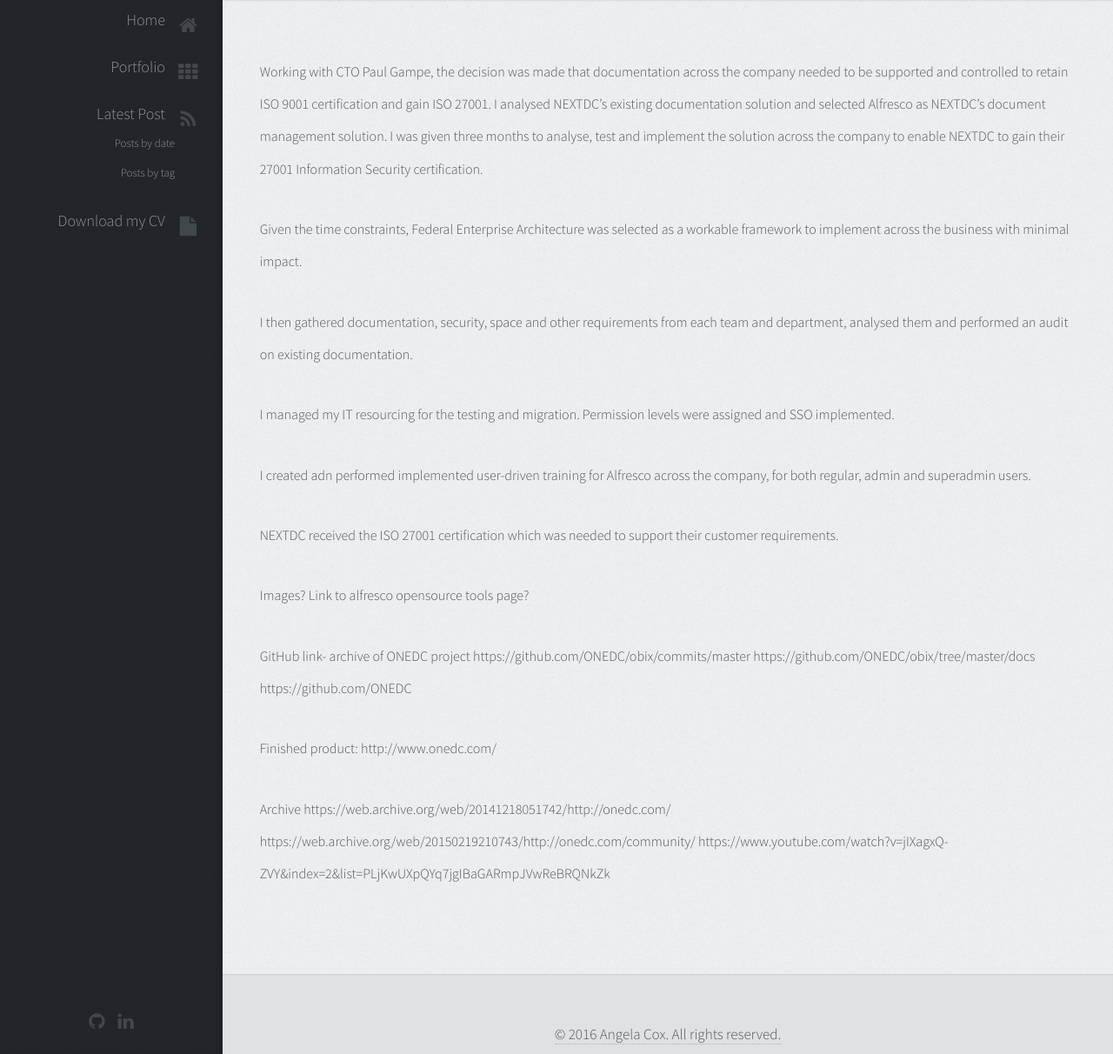
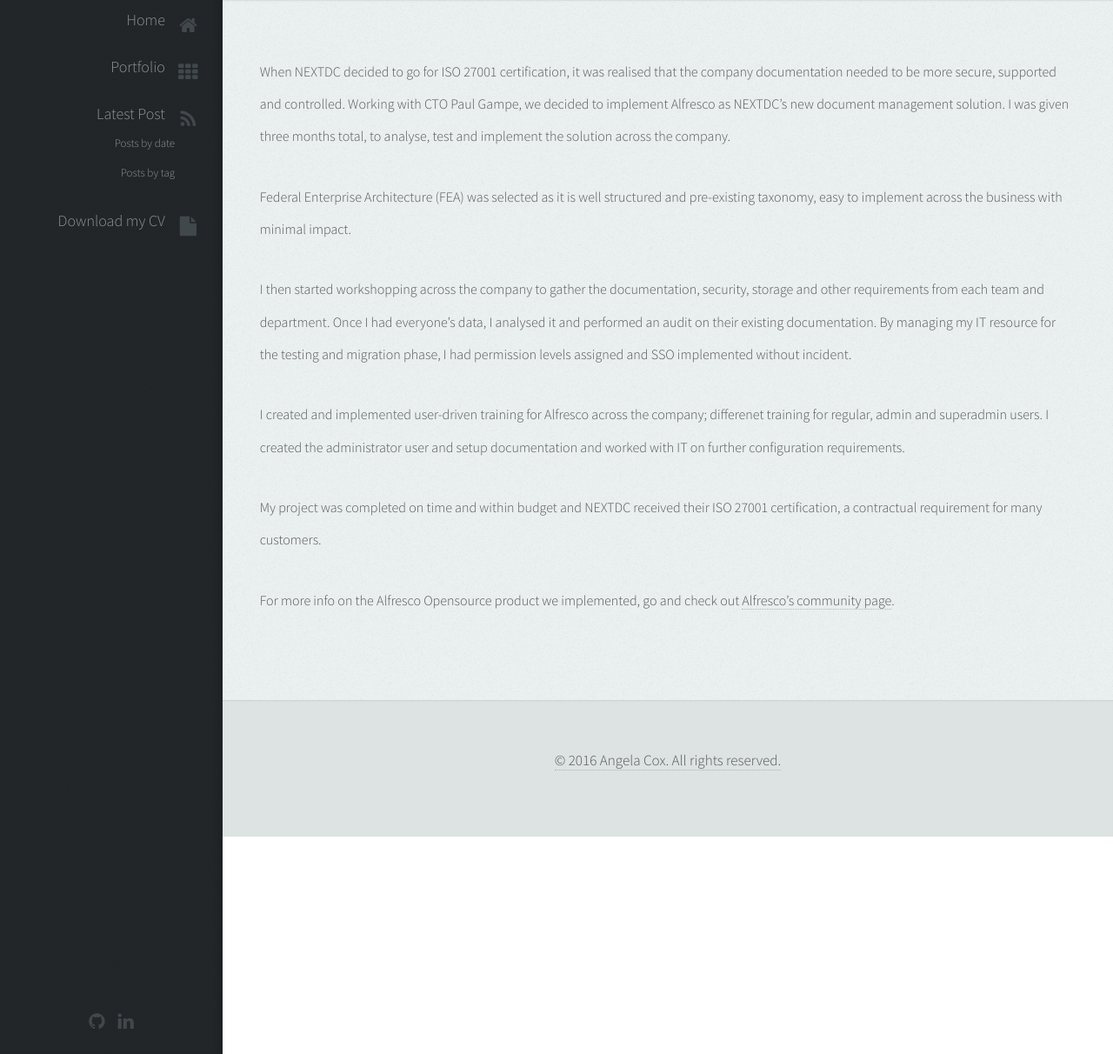
Before and after one commit to AngelaCox/UX-Portfolio, a Jekyll site: the page built from _projects/nextdc/document-management-system.md, in a window 1280 px wide and 1400 px high, scrolled down 239 px. Shown: the part 188-1400 px from the top of the window at 87% size. Built offline with Jekyll 4.4.1, drawn with Linux system fonts in a browser that asks for light colours.

Commit message:
updated the DMS content.

```diff
--- a/_projects/nextdc/document-management-system.md
+++ b/_projects/nextdc/document-management-system.md
@@ -5,30 +5,21 @@
 project: Document Management System
 ---
 
-Working with CTO Paul Gampe, the decision was made that documentation across the company needed to be supported and controlled to retain ISO 9001 certification and gain ISO 27001. I analysed NEXTDC's existing documentation solution and selected Alfresco as NEXTDC's document management solution.
-I was given three months to analyse, test and implement the solution across the company to enable NEXTDC to gain their 27001 Information Security certification.
+When NEXTDC decided to go for ISO 27001 certification, it was realised that the company documentation needed to be more secure, supported and
+controlled. Working with CTO Paul Gampe, we decided to implement Alfresco as NEXTDC's new document management solution. I was given three months
+total, to analyse, test and implement the solution across the company.
 
-Given the time constraints, Federal Enterprise Architecture was selected as a workable framework to implement across the business with minimal impact.
+Federal Enterprise Architecture (FEA) was selected as it is well structured and pre-existing taxonomy, easy to implement across the business
+with minimal impact.
 
-I then gathered documentation, security, space and other requirements from each team and department, analysed them and performed an audit on existing documentation.
+I then started workshopping across the company to gather the documentation, security, storage and other requirements from each team and department.
+Once I had everyone's data, I analysed it and performed an audit on their existing documentation. By managing my IT resource for the testing
+and migration phase, I had permission levels assigned and SSO implemented without incident.
 
-I managed my IT resourcing for the testing and migration. Permission levels were assigned and SSO implemented.
+I created and implemented user-driven training for Alfresco across the company; differenet training for regular, admin and superadmin users.
+I created the administrator user and setup documentation and worked with IT on further configuration requirements.
 
-I created adn performed implemented user-driven training for Alfresco across the company, for both regular, admin and superadmin users.
+My project was completed on time and within budget and NEXTDC received their ISO 27001 certification, a contractual requirement
+for many customers.
 
-NEXTDC received the ISO 27001 certification which was needed to support their customer requirements.
-
-Images? Link to alfresco opensource tools page?
-
-GitHub link- archive of ONEDC project
-https://github.com/ONEDC/obix/commits/master
-https://github.com/ONEDC/obix/tree/master/docs
-https://github.com/ONEDC
-
-Finished product:
-http://www.onedc.com/
-
-Archive
-https://web.archive.org/web/20141218051742/http://onedc.com/
-https://web.archive.org/web/20150219210743/http://onedc.com/community/
-https://www.youtube.com/watch?v=jIXagxQ-ZVY&index=2&list=PLjKwUXpQYq7jgIBaGARmpJVwReBRQNkZk
+For more info on the Alfresco Opensource product we implemented, go and check out [Alfresco's community page](https://www.alfresco.com/community).
```
